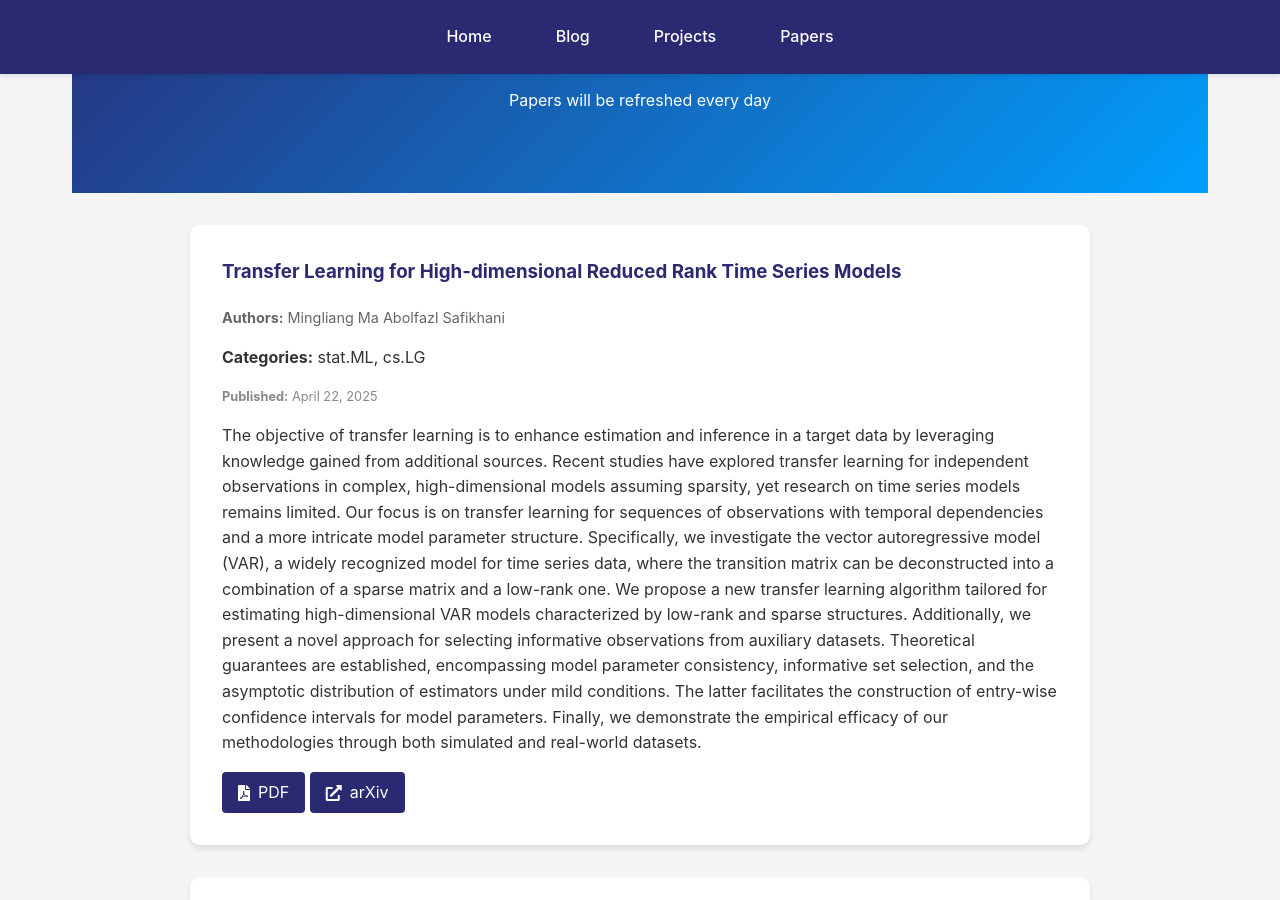
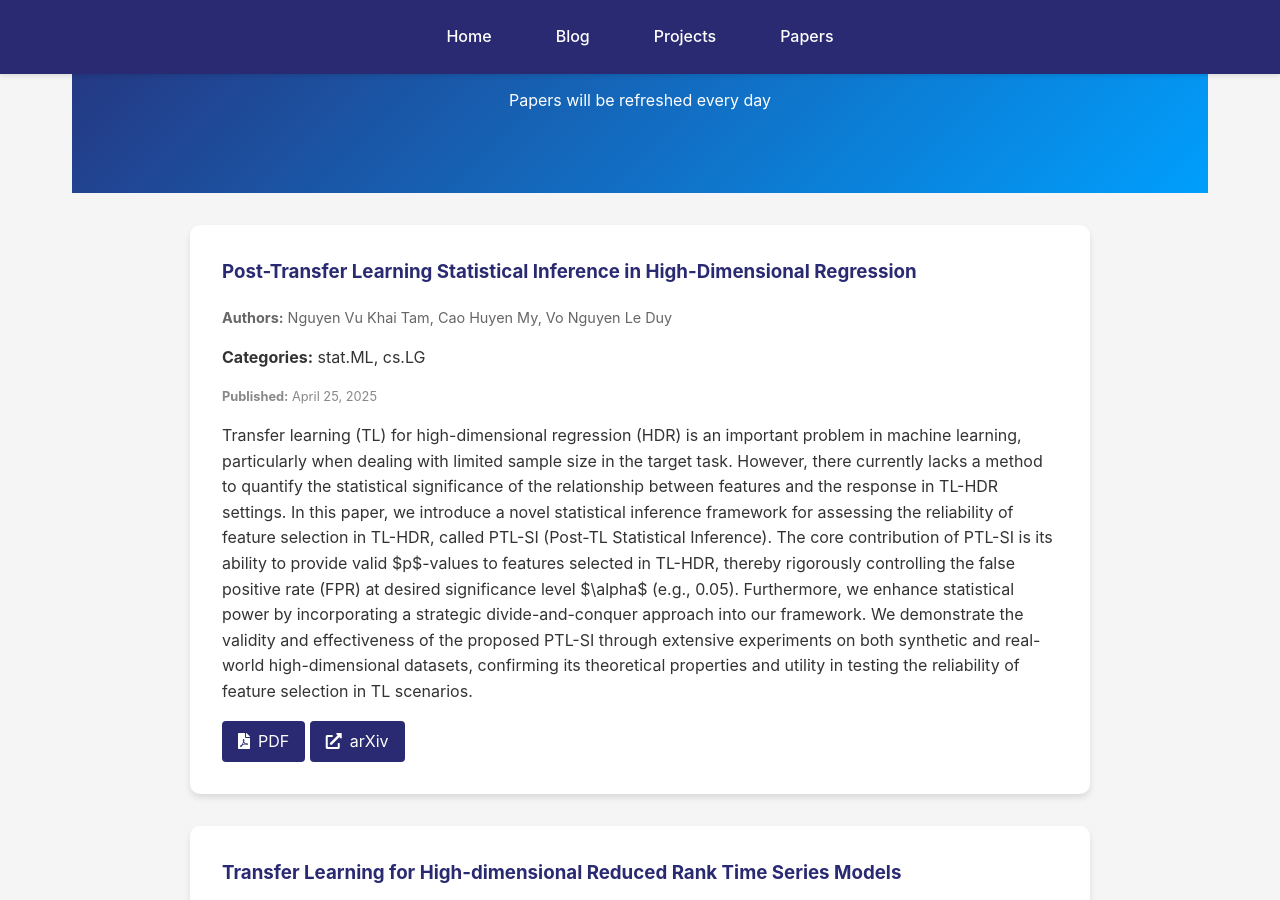
Before and after one commit to kyZhan2002/mypage, a Jekyll site: the page built from papers/index.html, in a window 1280 px wide and 900 px high, scrolled down 304 px. Built offline with Jekyll 4.4.1, drawn with Linux system fonts in a browser that asks for light colours.

Commit message:
Update arXiv papers

```diff
--- a/_data/arxiv_cache.json
+++ b/_data/arxiv_cache.json
@@ -1,6 +1,22 @@
 {
-  "timestamp": 1745803451,
+  "timestamp": 1745889741,
   "papers": [
+    {
+      "title": "Post-Transfer Learning Statistical Inference in High-Dimensional\n  Regression",
+      "authors": [
+        "Nguyen Vu Khai Tam",
+        "Cao Huyen My",
+        "Vo Nguyen Le Duy"
+      ],
+      "abstract": "Transfer learning (TL) for high-dimensional regression (HDR) is an important\nproblem in machine learning, particularly when dealing with limited sample size\nin the target task. However, there currently lacks a method to quantify the\nstatistical significance of the relationship between features and the response\nin TL-HDR settings. In this paper, we introduce a novel statistical inference\nframework for assessing the reliability of feature selection in TL-HDR, called\nPTL-SI (Post-TL Statistical Inference). The core contribution of PTL-SI is its\nability to provide valid $p$-values to features selected in TL-HDR, thereby\nrigorously controlling the false positive rate (FPR) at desired significance\nlevel $\\alpha$ (e.g., 0.05). Furthermore, we enhance statistical power by\nincorporating a strategic divide-and-conquer approach into our framework. We\ndemonstrate the validity and effectiveness of the proposed PTL-SI through\nextensive experiments on both synthetic and real-world high-dimensional\ndatasets, confirming its theoretical properties and utility in testing the\nreliability of feature selection in TL scenarios.",
+      "published": "April 25, 2025",
+      "categories": [
+        "stat.ML",
+        "cs.LG"
+      ],
+      "pdf_link": "http://arxiv.org/pdf/2504.18212v1",
+      "arxiv_url": "http://arxiv.org/abs/2504.18212v1"
+    },
     {
       "title": "Transfer Learning for High-dimensional Reduced Rank Time Series Models",
       "authors": [
```
